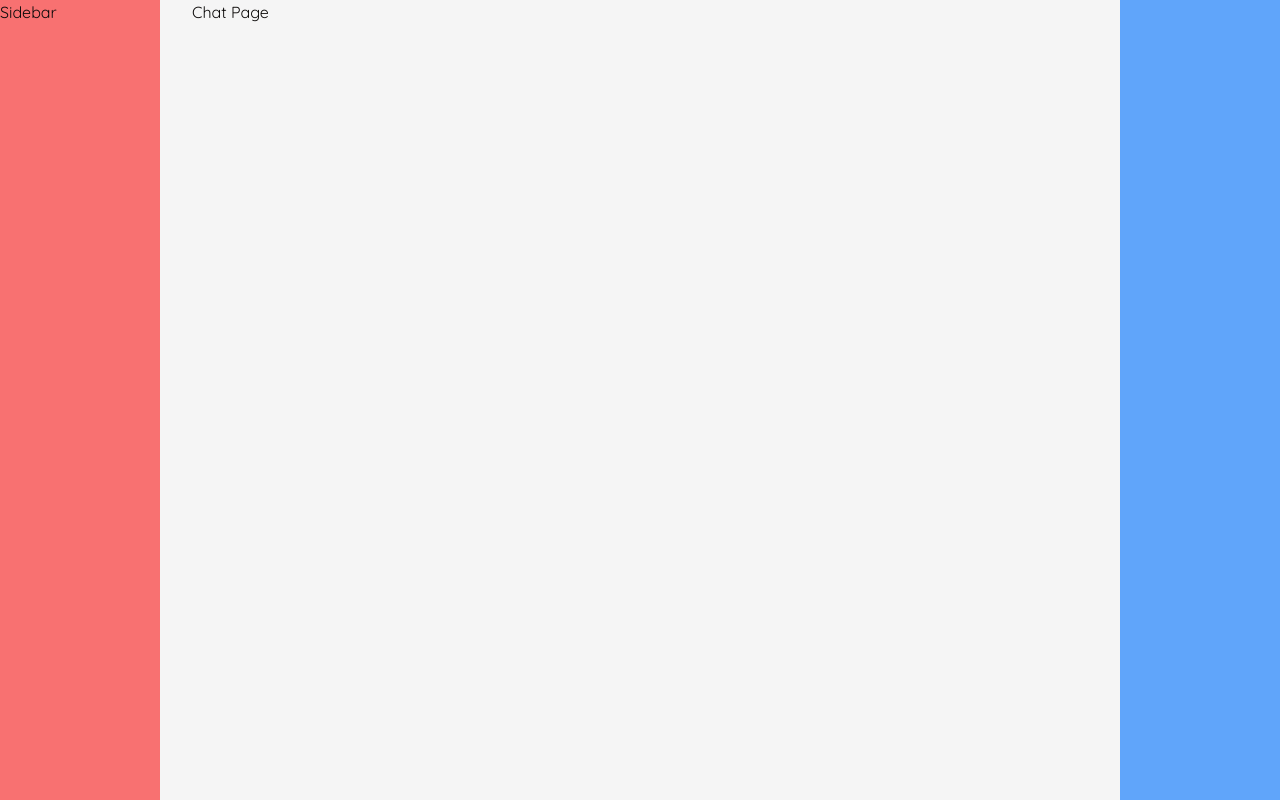
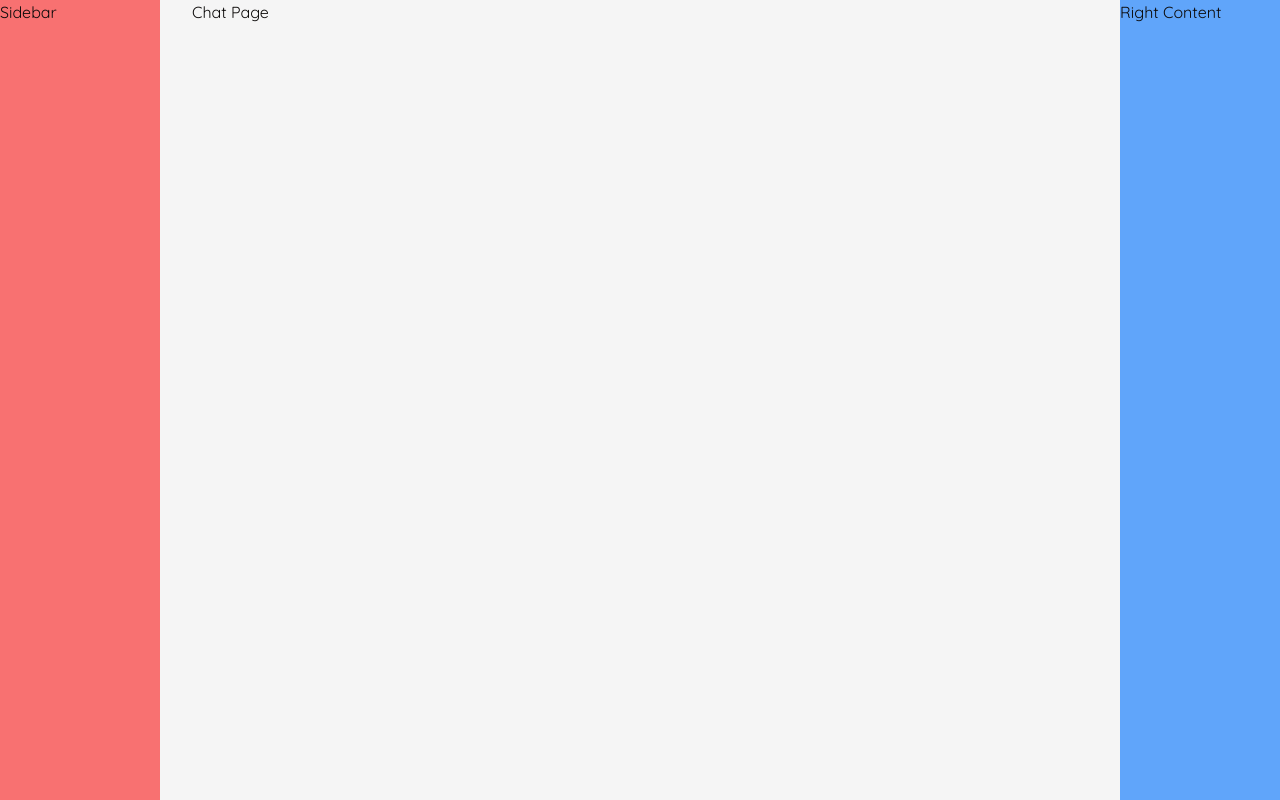
Before and after one commit to russellbanares322/chateu, a Next.js app: page /chats in a window 1280 px wide. Built offline with nearby package versions, Linux system fonts and the light colour scheme; what @convex-dev/auth would draw is missing.

Commit message:
chore: add text in right content component

```diff
--- a/app/chats/_layout/chat-layout.tsx
+++ b/app/chats/_layout/chat-layout.tsx
@@ -15,7 +15,7 @@ export default function ChatLayout({
         {/* Main Content */}
         <div className="col-span-6 container">{children}</div>
         {/* Right Content */}
-        <div className="bg-blue-400 col-span-1"></div>
+        <div className="bg-blue-400 col-span-1">Right Content</div>
       </div>
     </div>
   );
```
